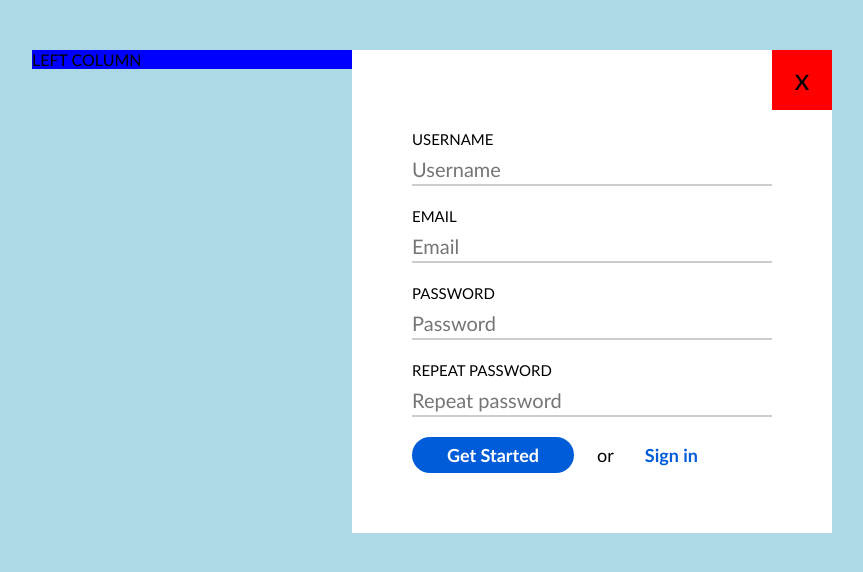
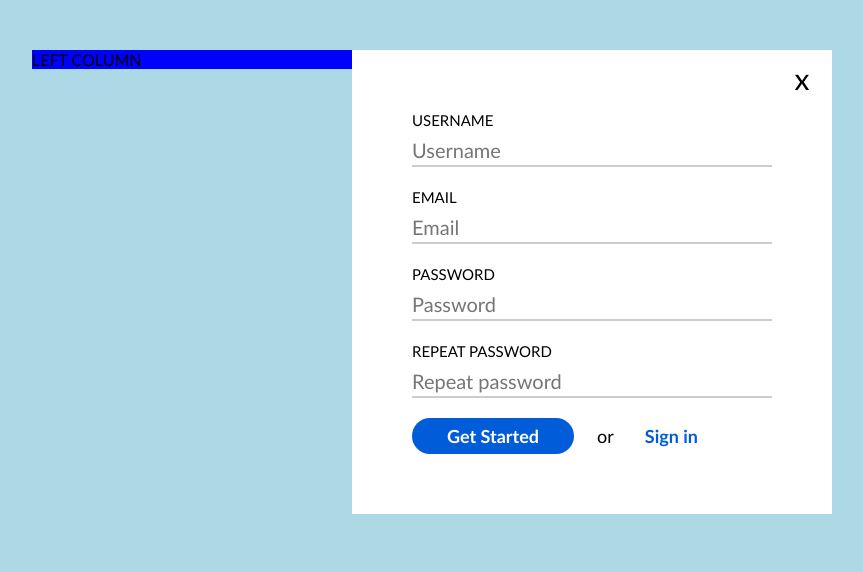
Before and after one commit to eBalciunaite/4-Sign_up, a plain HTML site: page index.html in a window 1280 px wide. Shown: the whole page, without its empty margins (208-1071 px from the left). Drawn offline with Linux system fonts and the light colour scheme.

Commit message:
Close element #11

```diff
--- a/css/style.css
+++ b/css/style.css
@@ -29,18 +29,23 @@ body {
     float: left;
     padding: 60px;
     background-color: #fff;
+    position: relative;
+}
+.close:hover {
+    color: grey;
+    cursor: pointer;
 }
 
 .close {
     display: inline-block;
     width: 60px;
     height: 60px;
-    background-color: red;
     font-size: 30px;
     text-align: center;
     line-height: 57px;
-    margin-top: -60px;
-    margin-left: 360px;
+    position: absolute;
+    top: 0;
+    right: 0;
 }
 
 form {
```
